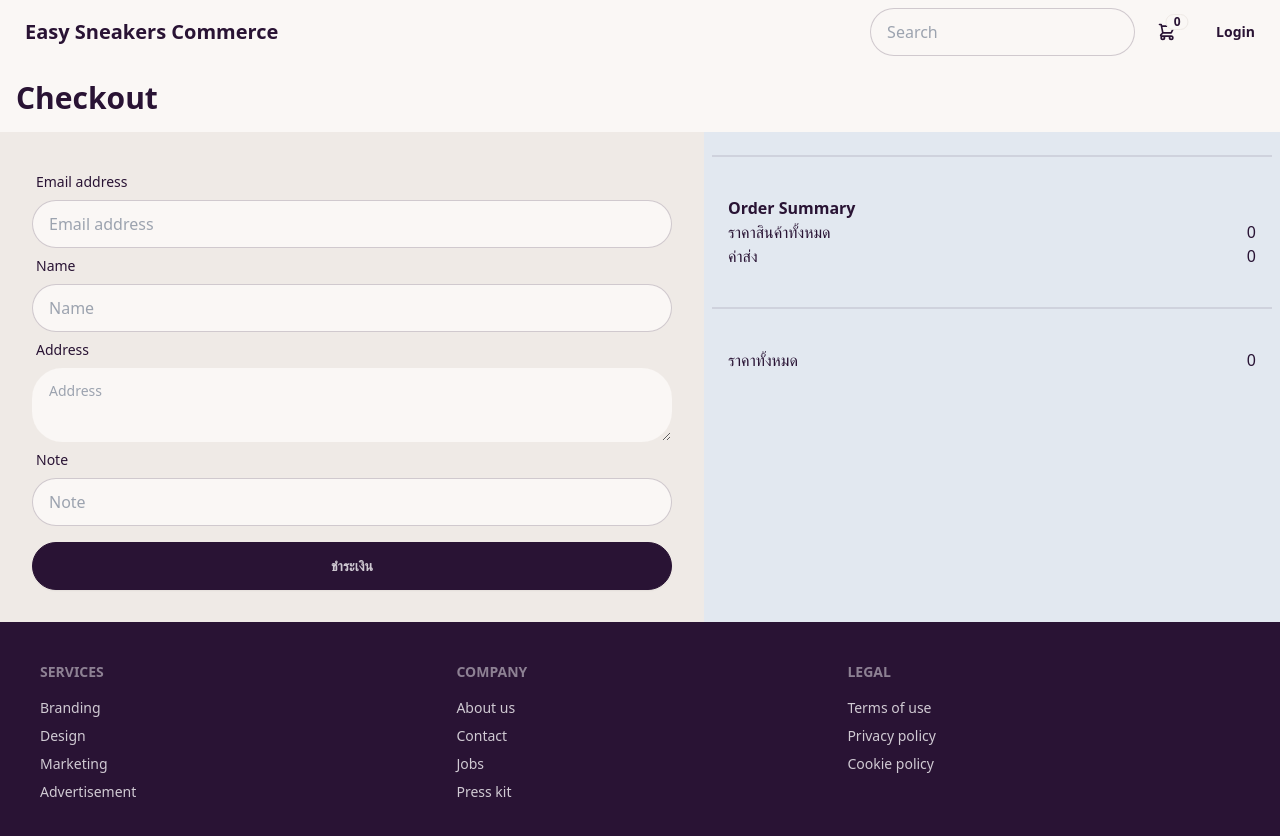
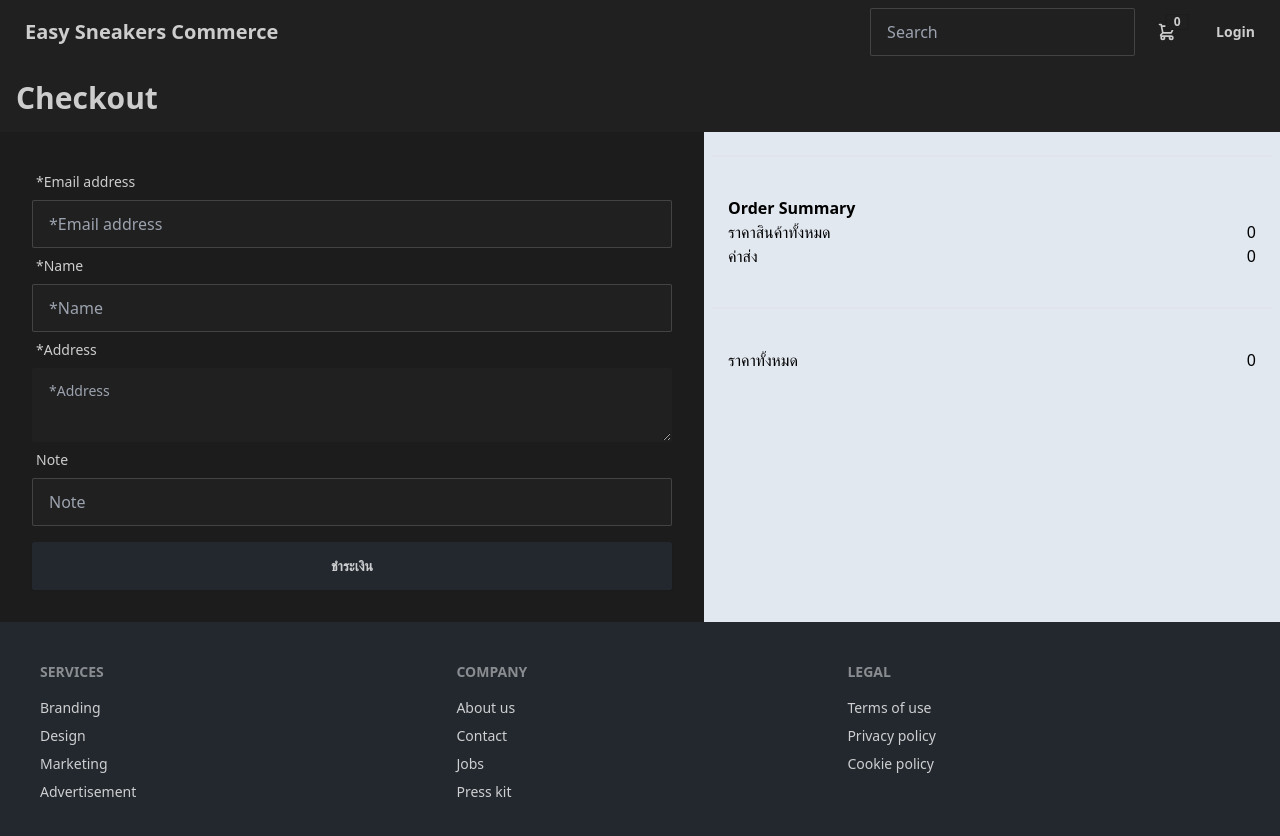
Before and after one commit to kengserch/vue-easy-commerce, a Vue app: page /checkout in a window 1280 px wide. Shown: the top 836 px of the page. Built offline with nearby package versions, Linux system fonts and the light colour scheme.

Commit message:
changeTheme

```diff
--- a/index.html
+++ b/index.html
@@ -1,5 +1,5 @@
 <!DOCTYPE html>
-<html lang="en" data-theme="cupcake">
+<html lang="en" data-theme="business">
   <head>
     <meta charset="UTF-8">
     <link rel="icon" href="/favicon.ico">
--- a/src/layouts/UserLayout.vue
+++ b/src/layouts/UserLayout.vue
@@ -11,12 +11,23 @@ const router = useRouter()
 const isLoggedIn = ref(false)
 const searchText = ref('')
 
+const profileImageUrl = ref('')
+const name = ref('')
+
 
 onMounted(() => {
     if (localStorage.getItem('isLoggedIn')) {
         isLoggedIn.value = true
     }
+    let profileData = localStorage.getItem('profile-data')
+
+    if(profileData){
+        profileData = JSON.parse(profileData)
+        profileImageUrl.value = profileData.imageUrl
+        name.value = profileData.name
+    }
 })
+
 
 const login = () => {
     isLoggedIn.value = true
@@ -82,11 +93,14 @@ const handleSearch = (event) => {
                 <button @click="login" v-if="!isLoggedIn" class="btn btn-ghost">
                     Login
                 </button>
-                <div v-else class="dropdown dropdown-end">
+                <div v-else class="dropdown dropdown-end flex items-center">
+                    <div>
+                        <h1>{{name}}</h1>
+                    </div>
                     <div tabindex="0" role="button" class="btn btn-ghost btn-circle avatar">
                         <div class="w-10 rounded-full">
                             <img alt="Tailwind CSS Navbar component"
-                                src="https://daisyui.com/images/stock/photo-1534528741775-53994a69daeb.jpg" />
+                                :src="profileImageUrl" />
                         </div>
                     </div>
                     <ul tabindex="0"
--- a/src/views/user/CartView.vue
+++ b/src/views/user/CartView.vue
@@ -35,14 +35,14 @@ const changeQuantity = (event, index) =>{
                     <div>{{item.price}}</div>
                   </div>
                   <div>
-                    <select v-model="item.quantity" class=" w-1/2 p-4 rounded-full" @change="changeQuantity($event,index)">
+                    <select v-model="item.quantity" class=" w-1/2 p-4 rounded-full cursor-pointer" @change="changeQuantity($event,index)">
                       <option v-for="(quantity,index) in [1, 2, 3, 4, 5]" :key="index">
                         {{ quantity }}
                       </option>
                     </select>
                   </div>
                   <div @click="cartStore.removeItemIncart(index)" class="absolute top-1 right-0">
-                    <Close></Close>
+                    <Close class="fill-white cursor-pointer"></Close>
                   </div>
                 </div>
               </div>
@@ -54,17 +54,17 @@ const changeQuantity = (event, index) =>{
         </div>
       </div>
       <div class="flex-auto w-32 bg-slate-200 p-4">
-        <div class="text-xl font-bold">Order Summary</div>
+        <div class="text-xl font-bold text-black">Order Summary</div>
         <div class="my-4 divide-y divide-zinc-300">
-          <div class="flex justify-between py-2">
+          <div class="flex justify-between py-2 text-black">
             <div>ราคาสินค้าทั้งหมด</div>
             <div>{{ cartStore.summaryPrice }}</div>
           </div>
-          <div class="flex justify-between py-2">
+          <div class="flex justify-between py-2 text-black">
             <div>ค่าส่ง</div>
             <div>0</div>
           </div>
-          <div class="flex justify-between py-2">
+          <div class="flex justify-between py-2 text-black">
             <div>ราคารวมทั้งหมด</div>
             <div>{{ cartStore.summaryPrice  }}</div>
           </div>
--- a/src/views/user/CheckoutView.vue
+++ b/src/views/user/CheckoutView.vue
@@ -1,6 +1,6 @@
 <script setup>
 import { reactive } from "vue";
-import { RouterLink , useRouter } from "vue-router"
+import { RouterLink, useRouter } from "vue-router"
 
 import UserLayout from "@/layouts/UserLayout.vue";
 
@@ -10,15 +10,15 @@ import { useCartStore } from '@/stores/user/cart'
 
 const FormData = [
   {
-    name: 'Email address',
+    name: '*Email address',
     field: 'email'
   },
   {
-    name: 'Name',
+    name: '*Name',
     field: 'name'
   },
   {
-    name: 'Address',
+    name: '*Address',
     field: 'address'
   }
   ,
@@ -39,8 +39,14 @@ const userFormData = reactive({
 })
 
 const payment = () => {
+
+  if (userFormData.email == '' || userFormData.name == '' || userFormData.address == '') {
+    return alert("โปรดกรอกข้อมูลให้ครบ");
+
+  }
+
   cartStore.placeOrder(userFormData)
-  router.push({name:'success'})
+  router.push({ name: 'success' })
 }
 
 </script>
@@ -52,7 +58,7 @@ const payment = () => {
       <section class="flex-auto w-64 bg-base-200 p-8">
         <label v-for="form in FormData" :key="form.field" class="form-control w-full">
           <div class="label">
-            <span class="label-text">{{ form.name }}</span>
+            <span class="label-text ">{{ form.name }}</span>
           </div>
           <textarea v-if="form.field === 'address'" v-model="userFormData[form.field]" class="textarea"
             :placeholder="form.name"></textarea>
@@ -67,17 +73,19 @@ const payment = () => {
             <img class="w-full p-4" :src="item.imageUrl">
           </div>
           <div class="flex-1">
-            <div class="flex flex-col justify-between h-full">
+            <div class="flex flex-col justify-between h-full text-black">
               <div>
                 <div><b>{{ item.name }}</b></div>
                 <div>จำนวน : {{ item.quantity }}</div>
               </div>
-              <RouterLink :to="{ name: 'cart' }">Edit</RouterLink>
+              <div class="self-end mr-4">
+                <RouterLink :to="{ name: 'cart' }" class="btn w-16">Edit</RouterLink>
+              </div>
             </div>
           </div>
         </div>
         <div class="divider"></div>
-        <div class="p-4">
+        <div class="p-4 text-black">
           <div><b>Order Summary</b></div>
           <div class="flex justify-between">
             <div>ราคาสินค้าทั้งหมด</div>
@@ -89,7 +97,7 @@ const payment = () => {
           </div>
         </div>
         <div class="divider"></div>
-        <div class="flex justify-between p-4 mb-4">
+        <div class="flex justify-between p-4 mb-4 text-black">
           <div>ราคาทั้งหมด</div>
           <div>{{ cartStore.summaryPrice }}</div>
         </div>
--- a/src/views/user/ProfileView.vue
+++ b/src/views/user/ProfileView.vue
@@ -1,6 +1,10 @@
 <script setup>
-import { ref , onMounted } from 'vue';
+import { ref , onMounted,  } from 'vue';
+import { useRouter } from 'vue-router'
 import UserLayout from '@/layouts/UserLayout.vue'
+
+
+const router = useRouter()
 
 const profileImageUrl = ref('https://daisyui.com/images/stock/photo-1534528741775-53994a69daeb.jpg')
 const email = ref('')
@@ -27,6 +31,7 @@ const updateProfile = () => {
   }
   localStorage.setItem('profile-data', JSON.stringify(profileData))
   alert('Success Update Profile!')
+  router.go(0)
 }
 
 onMounted(()=>{
--- a/tailwind.config.js
+++ b/tailwind.config.js
@@ -9,6 +9,6 @@ export default {
   },
   plugins: [require("daisyui")],
   daisyui: {
-    themes: ["cupcake"],
+    themes: ["business"],
   },
 }
```
